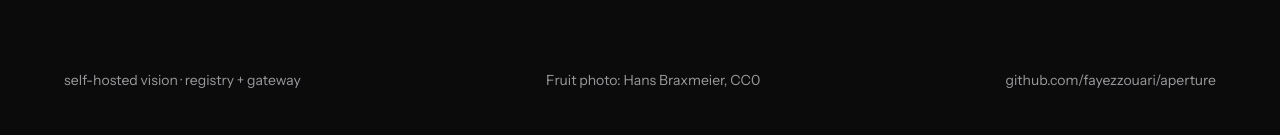
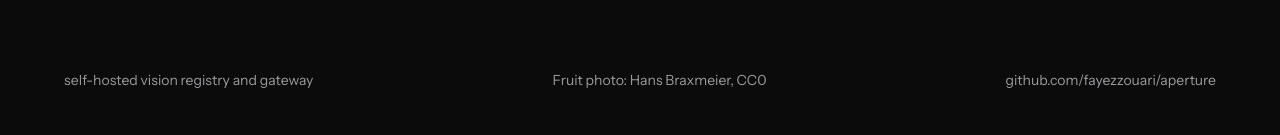
Before and after one commit to fayezzouari/aperture, a React (Vite) app in the folder landing/: page / in a window 1280 px wide. Shown: the part 9570-9705 px from the top of the page. Built offline with nearby package versions, Linux system fonts and the light colour scheme.

Commit message:
Word the footer tagline without a middle dot

```diff
--- a/landing/src/components/Footer.tsx
+++ b/landing/src/components/Footer.tsx
@@ -2,7 +2,7 @@ export function Footer() {
   return (
     <footer className="footer">
       <div className="footer-meta">
-        <span>self-hosted vision · registry + gateway</span>
+        <span>self-hosted vision registry and gateway</span>
         <span>Fruit photo: Hans Braxmeier, CC0</span>
         <a href="https://github.com/fayezzouari/aperture">github.com/fayezzouari/aperture</a>
       </div>
```
